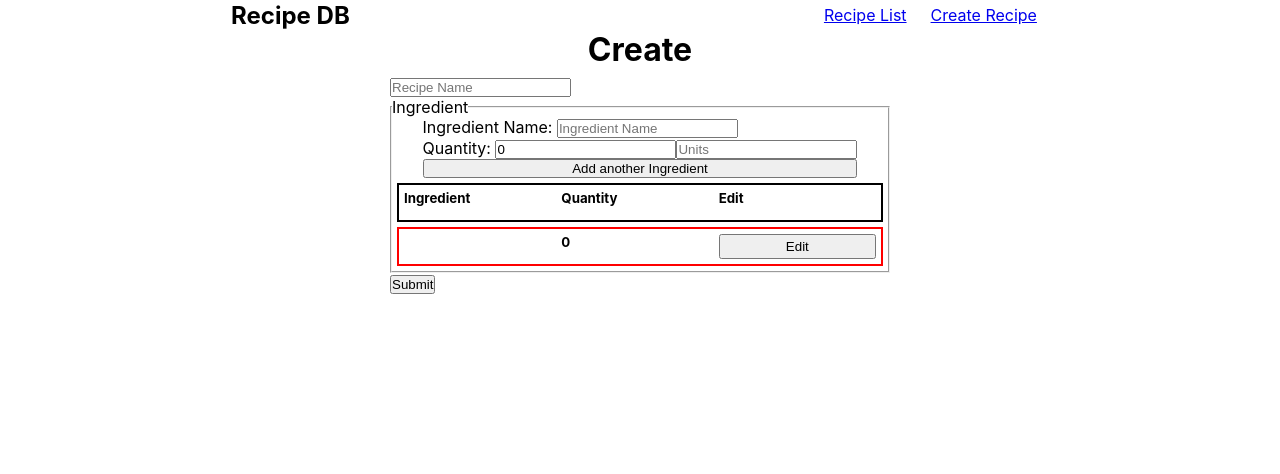
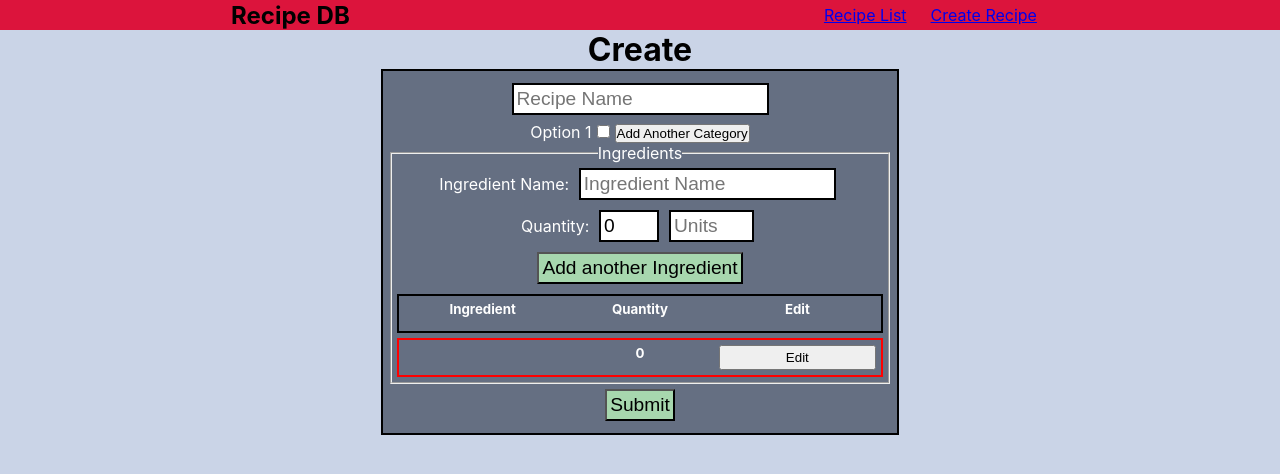
Before and after one commit to dylant135/recipes, a React (Create React App) app: page /create in a window 1280 px wide. Shown: the top 474 px of the page. Built offline with nearby package versions, Linux system fonts and the light colour scheme.

Commit message:
added some styles and started on categories

```diff
--- a/src/App.css
+++ b/src/App.css
@@ -1,6 +1,10 @@
 * {
   margin: 0;
   padding: 0;
+}
+
+body {
+  background-color: #cad4e7;
 }
 
 .center {
@@ -12,6 +16,7 @@ nav {
   display: flex;
   justify-content: space-around;
   align-items: center;
+  background-color: crimson;
 }
 
 .navContainer {
@@ -30,7 +35,34 @@ form {
   width: 500px;
   margin: auto;
   padding: 7px;
+  border: 2px solid black;
+  background-color: #656f82;
+  color: white;
+  text-align: center;
 }
+
+input {
+  padding: 3px;
+  margin: 5px;
+  font-size: 1.2em;
+  border: 2px solid black;
+}
+
+
+
+.submit, .addMore {
+  font-size: 1.2em;
+  padding: 3px;
+  margin: 5px;
+  width: fit-content;
+  background-color: #a7d7ae;
+}
+
+.submit:hover, .addMore:hover {
+  background-color: #658269;
+  cursor: pointer;
+}
+
 
 .ingredient {
   display: grid;
@@ -51,7 +83,7 @@ form {
 }
 
 .ingredientContainer {
-  width: fit-content;
+  width: 90%;
   margin: auto;
   display: flex;
   flex-direction: column;
--- a/src/App.tsx
+++ b/src/App.tsx
@@ -15,7 +15,8 @@ export type ingredientsType = {
 export type recipeType = {
   recipeName: string,
   ingredients: ingredientsType[],
-  directions: string[]
+  directions: string[],
+  category: string[]
 }
 
 function App() {
--- a/src/components/Create.tsx
+++ b/src/components/Create.tsx
@@ -14,10 +14,12 @@ export default function Create({setRecipeList}:CreateProps) {
             quantity: 0,
             units: ''
         }],
-        directions: []
+        directions: [],
+        category: []
     })
 
     const [ingredientIndex, setIngredientIndex] = useState(0)
+    const [newCategory, setNewCategory] = useState(false)
 
     function handleSubmit(e:React.FormEvent<HTMLFormElement>) {
         e.preventDefault()
@@ -36,7 +38,8 @@ export default function Create({setRecipeList}:CreateProps) {
                     units: ''
                 }
             ],
-            directions: []
+            directions: [],
+            category: []
         })
         setIngredientIndex(0)
     }
@@ -90,6 +93,10 @@ export default function Create({setRecipeList}:CreateProps) {
         setIngredientIndex(index)
     }
 
+    function addCategory() {
+
+    }
+
     const displayIngredients = formData.ingredients.map((ingredient, index) => {
         return (
             <Ingredient
@@ -114,8 +121,29 @@ export default function Create({setRecipeList}:CreateProps) {
                     name='recipeName'
                     placeholder="Recipe Name"
                  />
+
+                 <div className="checkContainer">
+                    <label htmlFor="option1">Option 1</label>
+                    <input
+                        type="checkbox"
+                        name="option1"
+                    />
+
+                    {!newCategory && <button className="moreCategories" type="button" onClick={() => setNewCategory(true)}>Add Another Category</button>}
+                    {newCategory && <div>
+                        <input
+                            type="text"
+                            name='category'
+                            value={formData.category[formData.category.length - 1]}
+                            onChange={addCategory}
+                            placeholder="Category Name"
+                        />
+                        <button type="button" onClick={() => setNewCategory(false)}>Add Category</button>
+                        </div>}
+                 </div>
+
                 <fieldset>
-                    <legend>Ingredient</legend>
+                    <legend>Ingredients</legend>
                     <div className="ingredientContainer">
                         <div>
                             <label htmlFor='ingredient'>Ingredient Name: </label>
@@ -135,6 +163,7 @@ export default function Create({setRecipeList}:CreateProps) {
                                 onChange={(e) => handleIngredientChange(e, ingredientIndex)}
                                 name='quantity'
                                 placeholder="Quantity"
+                                style={{width: '50px'}}
                             />
                             <input
                                 type="text"
@@ -142,9 +171,12 @@ export default function Create({setRecipeList}:CreateProps) {
                                 onChange={(e) => handleIngredientChange(e, ingredientIndex)}
                                 name='units'
                                 placeholder="Units"
+                                style={{width: '75px'}}
                             />
                         </div>
-                        <button type="button" onClick={moreIngredients}>Add another Ingredient</button>
+                        <div style={{textAlign: 'center'}}>
+                            <button type="button" className="addMore" onClick={moreIngredients}>Add another Ingredient</button>
+                        </div>
                     </div>
 
                     <div className="ingredient">
```
Also changed, not shown: src/components/Filter.tsx (added, +10 -0 lines).
